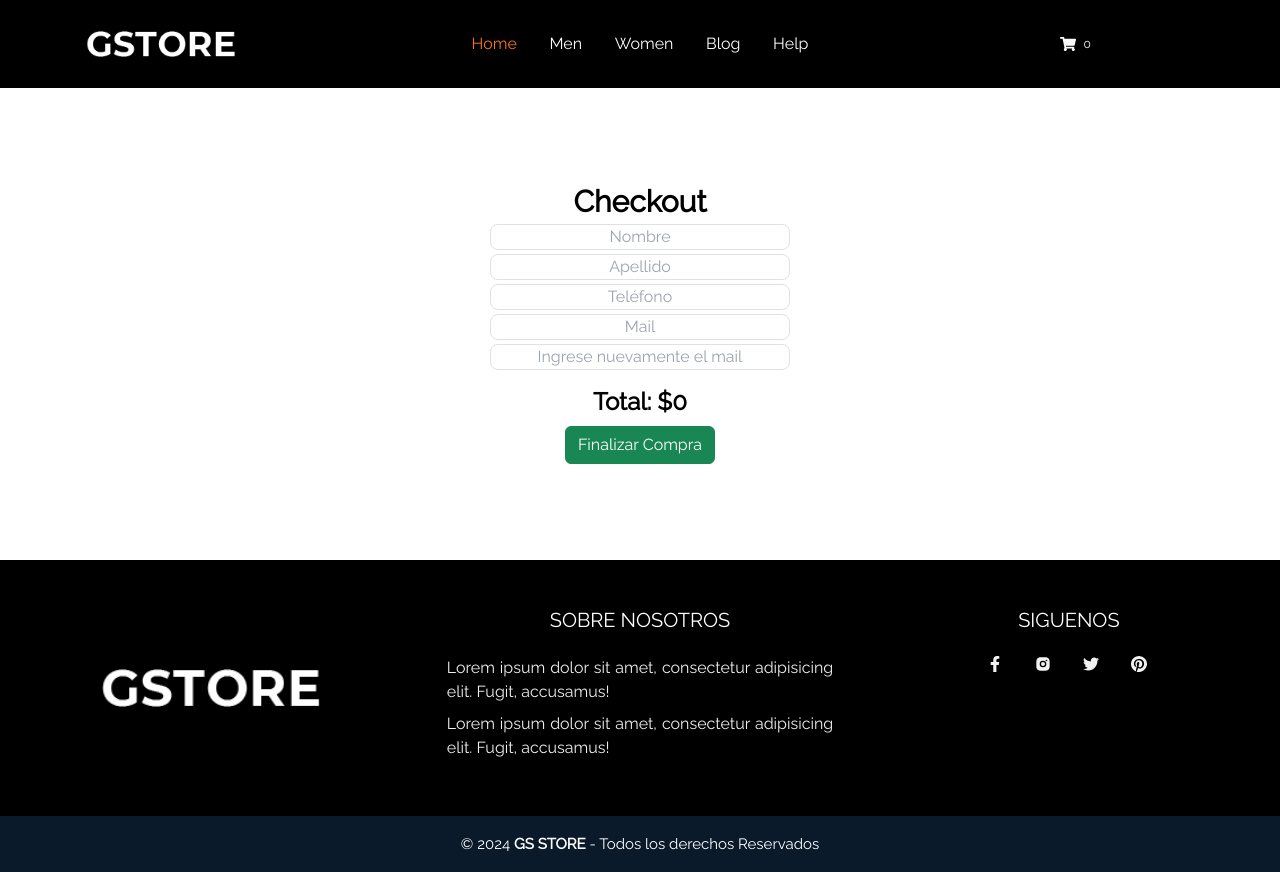
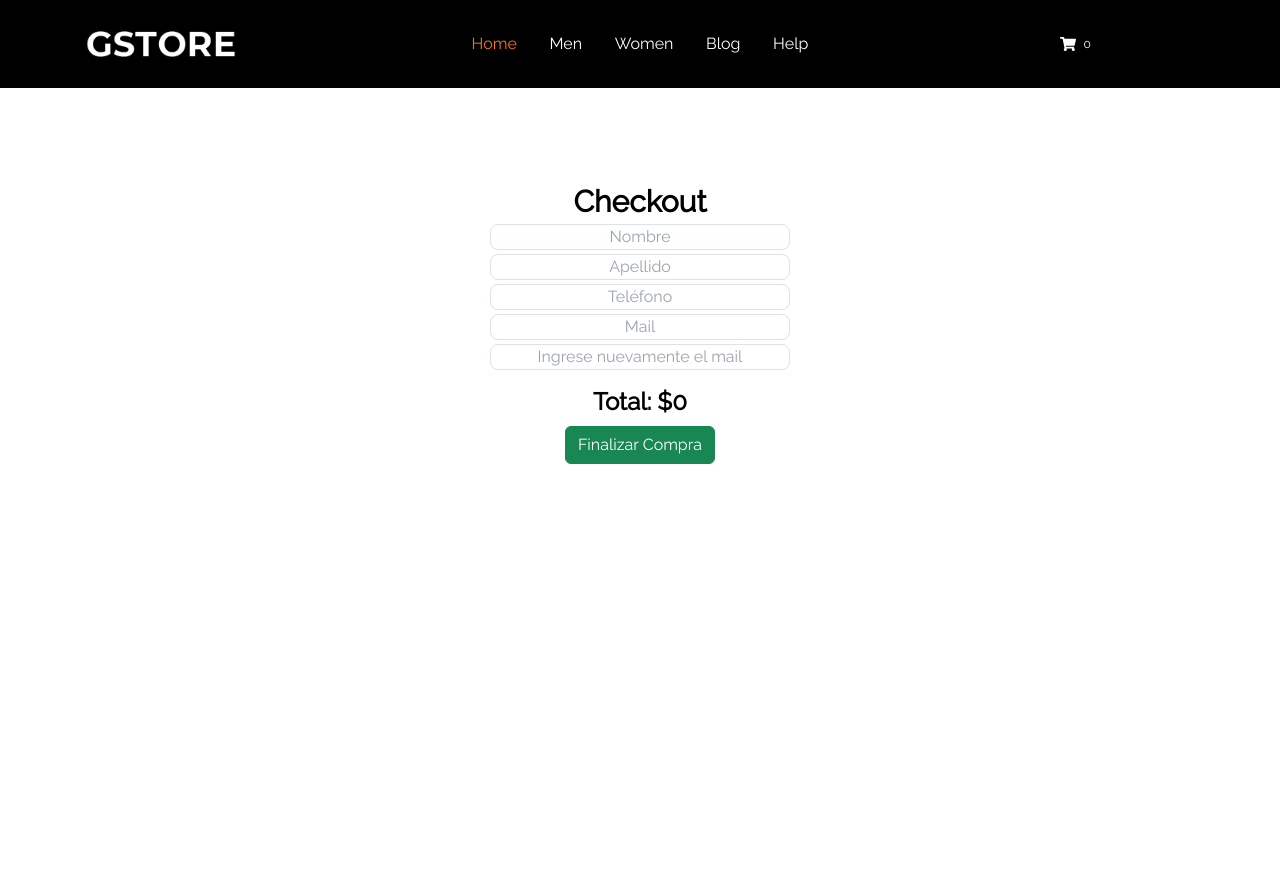
Before and after one commit to Nachorojo2015/ReactJs-Ignacio-Gomez-Rodriguez, a React (Vite) app: page /check in a window 1280 px wide. After the commit the page ends 800 px from the top, so only its background shows below. Built offline with nearby package versions, Linux system fonts and the light colour scheme; a small style sheet from the web is missing.

Commit message:
footer hijj

```diff
--- a/src/App.jsx
+++ b/src/App.jsx
@@ -1,7 +1,6 @@
 import { Navigate, Route, Routes } from 'react-router-dom';
 
 import { Navbar } from './components/Navbar'
-import { Footer } from './components/Footer';
 import { Home } from './components/Home';
 import { Blog } from './components/Blog';
 import { Help } from './components/Help';
@@ -25,7 +24,7 @@ function Indice() {
                 <Route path='/cart' element={<Carro />}></Route>
                 <Route path='/check' element={<Checkout />}></Route>
             </Routes>
-            <Footer />
+
         </>
     )
 }
```
